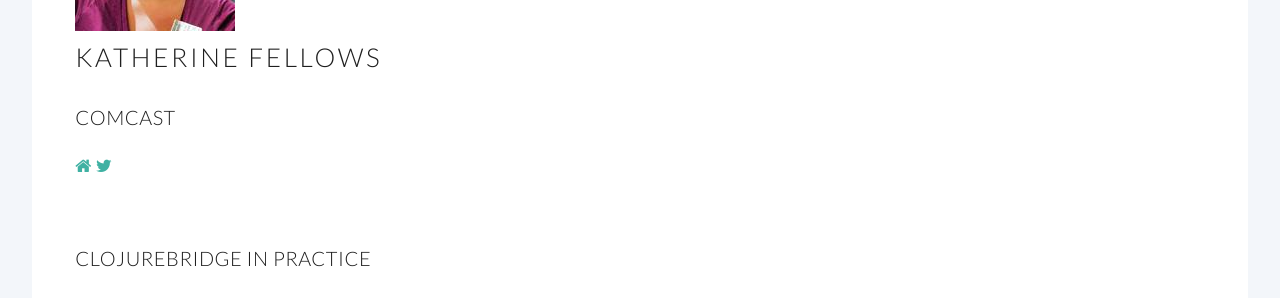
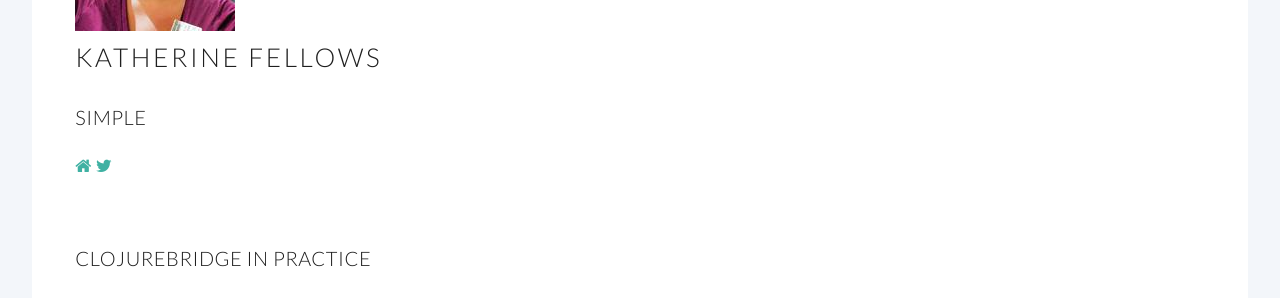
Before and after one commit to clojureconj/clojureconj.github.io, a Jekyll site: the page built from speakers.html, in a window 1280 px wide and 900 px high, scrolled down 10498 px. Shown: the part 155-453 px from the top of the window. Built offline with Jekyll 4.4.1, drawn with Linux system fonts in a browser that asks for light colours.

Commit message:
fix company affiliation

```diff
--- a/speakers.html
+++ b/speakers.html
@@ -285,7 +285,7 @@ title: Clojure/conj 2015 - Speakers
      <section>
 <img src="images/speakers/kfellows.jpg" alt="Katherine Fellows" title="Katherine Fellows" class="logo" width="160"/>
 <h2>Katherine Fellows</h2>
-<h3>Comcast</h3>
+<h3>Simple</h3>
 <p><a href="http://katherinefello.ws" class="icon fa-home logo"></a>
 <a href="http://twitter.com/kf" class="icon fa-twitter logo"></a>
 </p>
```
